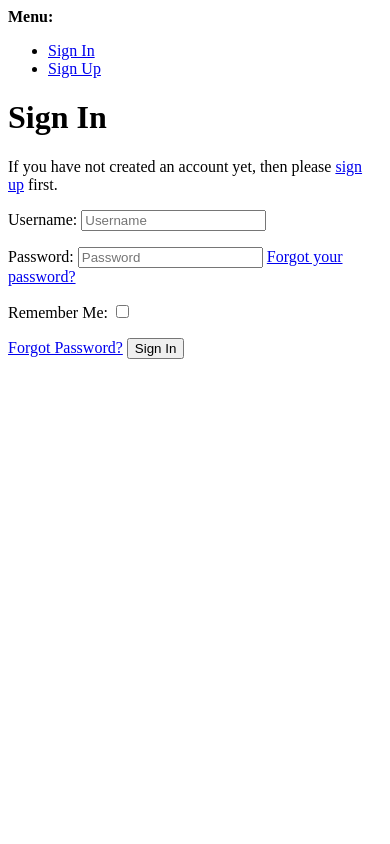
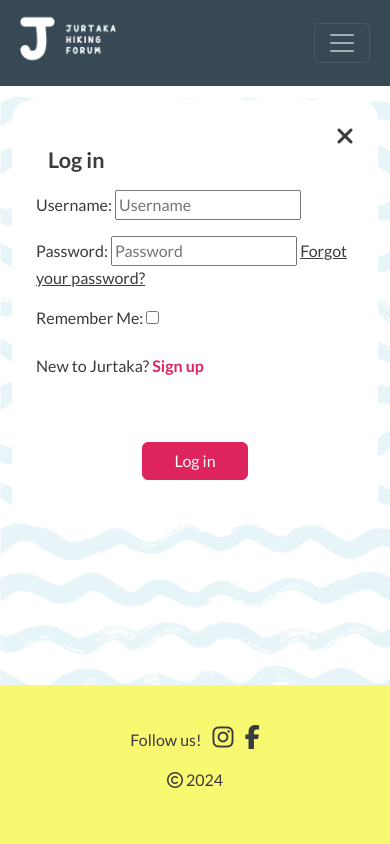
Before and after one commit to lienebriede/jurtaka, a Django app: page /accounts/login/ in a window 390 px wide. Run offline with Django 4.2, Linux system fonts and the light colour scheme; parts of the project's set-up code (start-up, migrations or seed data) failed here and were passed over; some libraries are stand-ins or nearby versions.

Commit message:
Update login, logout, signup templates, style

```diff
--- a/static/css/style.css
+++ b/static/css/style.css
@@ -9,6 +9,8 @@
     --font-color: #3a3b3c;
     --dark-grey: #374955;
     --yellow: #f9f871;
+    --pink: #de245c;
+    --pink-hover: #bc093f;
 }
 
 
@@ -44,9 +46,35 @@ body {
     text-decoration: none;
 }
 
-.container-p-detail {
+.container-p-detail,
+.container-login {
     background-color: var(--white) !important;
     border-radius: 20px;
+}
+
+.btn-primary {
+    background-color: var(--pink) !important;
+    border-color: var(--pink);
+}
+
+.btn-primary:hover {
+    background-color: var(--pink-hover) !important;
+    border-color: var(--pink-hover);
+}
+
+/* Login, logout, signup ---------------------------------------------------> */
+
+.signup-link {
+    color: var(--pink);
+    text-decoration: none;
+}
+
+.signup-link:hover {
+    text-decoration: underline;
+}
+
+.pink-text {
+    color: var(--pink);
 }
 
 /* Pagination -------------------------------------------------------------> */
--- a/templates/account/login.html
+++ b/templates/account/login.html
@@ -1,46 +1,43 @@
-{% extends "account/base.html" %}
+{% extends "base.html" %}
+{% load static %}
 
 {% load i18n %}
 {% load account socialaccount %}
 
-{% block head_title %}{% trans "Sign In" %}{% endblock head_title %}
+{% block head_title %}{% trans "Log in" %}{% endblock head_title %}
 
 {% block content %}
 
-<h1>{% trans "Sign In" %}</h1>
-
-{% get_providers as socialaccount_providers %}
-
-{% if socialaccount_providers %}
-<p>{% blocktrans with site.name as site_name %}Please sign in with one
-of your existing third party accounts. Or, <a href="{{ signup_url }}">sign up</a>
-for a {{ site_name }} account and sign in below:{% endblocktrans %}</p>
-
-<div class="socialaccount_ballot">
-
-  <ul class="socialaccount_providers">
-    {% include "socialaccount/snippets/provider_list.html" with process="login" %}
-  </ul>
-
-  <div class="login-or">{% trans 'or' %}</div>
-
+<!-- Log in form -->
+<div class="container container-login col-md-6 p-4">
+  <!-- Exit button -->
+  <a href="{% url 'home' %}" aria-label="go back home">
+    <i class="fa-solid fa-xmark float-end"></i>
+  </a>
+  <div class="row">
+    <div class="pt-4">
+      <h4><strong>{% trans "Log in" %}</strong></h4>
+    </div>
+  </div>
+  <div class="row">
+    <div>
+      <form class="login pt-2" method="POST" action="{% url 'account_login' %}">
+        {% csrf_token %}
+        {{ form.as_p }}
+        {% if redirect_field_value %}
+        <input type="hidden" name="{{ redirect_field_name }}" value="{{ redirect_field_value }}" />
+        {% endif %}
+        <div class="mt-4">
+          <p>{% blocktrans %}New to Jurtaka? <a class="link signup-link" href="{{ signup_url }}"><strong>Sign
+                up</strong></a>{% endblocktrans %}</p>
+        </div>
+        <div class="d-grid gap-2 col-4 mx-auto pt-5 pb-3"><button class="btn btn-primary center" type="submit">Log
+            in</button>
+        </div>
+    </div>
+    </form>
+  </div>
 </div>
 
-{% include "socialaccount/snippets/login_extra.html" %}
-
-{% else %}
-<p>{% blocktrans %}If you have not created an account yet, then please
-<a href="{{ signup_url }}">sign up</a> first.{% endblocktrans %}</p>
-{% endif %}
-
-<form class="login" method="POST" action="{% url 'account_login' %}">
-  {% csrf_token %}
-  {{ form.as_p }}
-  {% if redirect_field_value %}
-  <input type="hidden" name="{{ redirect_field_name }}" value="{{ redirect_field_value }}" />
-  {% endif %}
-  <a class="button secondaryAction" href="{% url 'account_reset_password' %}">{% trans "Forgot Password?" %}</a>
-  <button class="primaryAction" type="submit">{% trans "Sign In" %}</button>
-</form>
 
 {% endblock content %}
```
Also changed, not shown: templates/account/logout.html (+32 -12 lines), templates/account/signup.html (+34 -12 lines).
